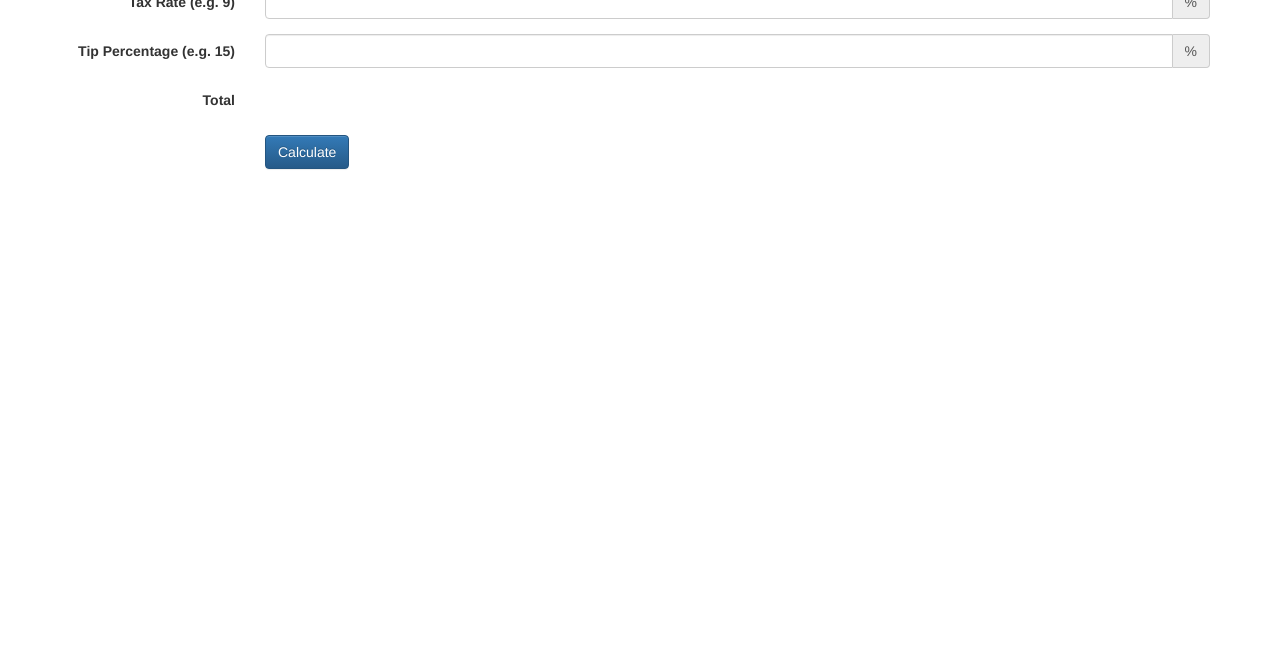
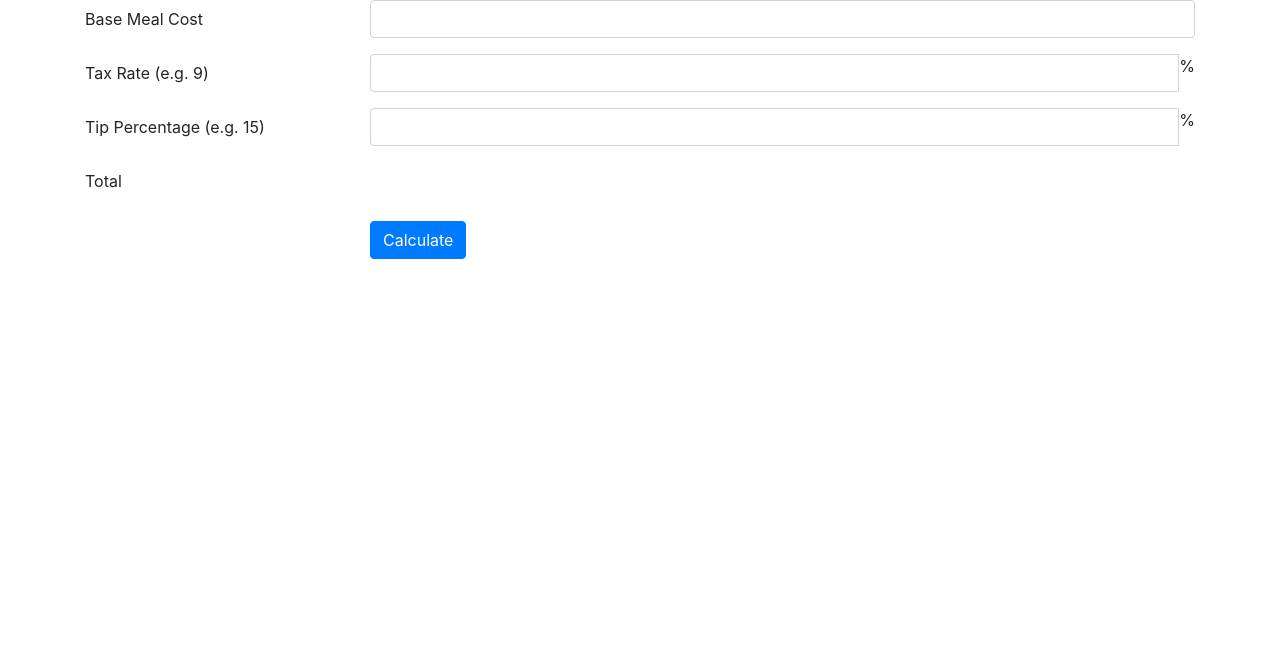
Before and after one commit to cmckni3-org/tip-calculator, a website: page index.html in a window 1280 px wide. Shown: the part 136-800 px from the top of the page. Drawn offline with nearby package versions, Linux system fonts and the light colour scheme.

Commit message:
Switches to bootstrap 4

```diff
--- a/index.html
+++ b/index.html
@@ -3,64 +3,59 @@
   <head>
     <title>Tip Calculator</title>
     <meta charset="UTF-8" />
-    <link rel="stylesheet" href="https://maxcdn.bootstrapcdn.com/bootstrap/3.3.2/css/bootstrap.min.css">
+    <link rel="stylesheet" href="https://maxcdn.bootstrapcdn.com/bootstrap/4.0.0-alpha.4/css/bootstrap.min.css" />
+    <style type="text/css">
+      body {
+        padding-top: 5rem;
+      }
 
-    <link rel="stylesheet" href="https://maxcdn.bootstrapcdn.com/bootstrap/3.3.2/css/bootstrap-theme.min.css">
-    <style type="text/css">
-      #total { padding-top: 7px; min-height: 27px; }
+      #total {
+        padding-top: 7px;
+        min-height: 27px;
+      }
     </style>
   </head>
   <body>
-    <nav class="navbar navbar-inverse">
-      <div class="container">
-        <div class="navbar-header">
-          <button type="button" class="navbar-toggle collapsed" data-toggle="collapse" data-target="#navbar" aria-expanded="false" aria-controls="navbar">
-            <span class="sr-only">Toggle navigation</span>
-            <span class="icon-bar"></span>
-            <span class="icon-bar"></span>
-            <span class="icon-bar"></span>
-          </button>
-          <a class="navbar-brand">Tip Calculator</a>
-        </div>
-      </div>
+    <nav class="navbar navbar-fixed-top navbar-dark bg-inverse">
+      <a class="navbar-brand" href="#">Tip Calculator</a>
     </nav>
 
     <div class="container" role="main">
       <div class="row">
         <div class="col-md-12">
           <form class="form-horizontal">
-            <div class="form-group">
-              <label for="base-cost" class="col-md-2 control-label">Base Meal Cost</label>
-              <div class="col-md-10">
+            <div class="form-group row">
+              <label for="base-cost" class="col-md-3 col-form-label">Base Meal Cost</label>
+              <div class="col-md-9">
                 <input id="base-cost" class="form-control" type="text" />
               </div>
             </div>
-            <div class="form-group">
-              <label for="tax-rate" class="col-md-2 control-label">Tax Rate (e.g. 9)</label>
-              <div class="col-md-10">
+            <div class="form-group row">
+              <label for="tax-rate" class="col-md-3 col-form-label">Tax Rate (e.g. 9)</label>
+              <div class="col-md-9">
                 <div class="input-group">
                   <input id="tax-rate" class="form-control" type="text" />
                   <div class="input-group-addon">%</div>
                 </div>
               </div>
             </div>
-            <div class="form-group">
-              <label for="tip-percentage" class="col-md-2 control-label">Tip Percentage (e.g. 15)</label>
-              <div class="col-md-10">
+            <div class="form-group row">
+              <label for="tip-percentage" class="col-md-3 col-form-label">Tip Percentage (e.g. 15)</label>
+              <div class="col-md-9">
                 <div class="input-group">
                   <input id="tip-percentage" class="form-control" type="text" />
                   <div class="input-group-addon">%</div>
                 </div>
               </div>
             </div>
-            <div class="form-group">
-              <label class="col-md-2 control-label">Total</label>
-              <div class="col-md-10">
+            <div class="form-group row">
+              <label class="col-md-3 col-form-label">Total</label>
+              <div class="col-md-9">
                 <p id="total"></p>
               </div>
             </div>
-            <div class="form-group">
-              <div class="col-md-offset-2 col-md-10">
+            <div class="form-group row">
+              <div class="offset-md-3 col-md-9">
                 <button type="button" id="submit" class="btn btn-primary">Calculate</button>
               </div>
             </div>
--- a/script.js
+++ b/script.js
@@ -2,27 +2,40 @@ function baseCost()
 {
   return 100 * parseInt(document.getElementById('base-cost').value, 10);
 }
+
 function tip()
 {
   return parseInt(document.getElementById('tip-percentage').value, 10) / 100;
 }
+
 function tax()
 {
   return parseInt(document.getElementById('tax-rate').value, 10) / 100;
 }
+
 function subtotal()
 {
   return baseCost() * (tax() + 1);
 }
+
 function total()
 {
   return Math.floor(subtotal() * (tip() + 1)) / 100;
 }
+
 function calculate()
 {
-  document.getElementById('total').innerHTML = '$' + total();
-  return total();
+  var base_cost = parseInt(document.getElementById('base-cost').value, 10);
+  var tip_rate  = parseInt(document.getElementById('tip-percentage').value, 10);
+  var tax_rate  = parseInt(document.getElementById('tax-rate').value, 10);
+  if (base_cost && tip_rate && tax_rate) {
+    document.getElementById('total').innerHTML = '$' + total();
+    return total();
+  } else {
+    document.getElementById('total').innerHTML = 'Enter values for base cost, tip and tax.';
+  }
 }
+
 window.onload = function()
 {
   document.getElementById('submit').onclick = calculate;
```
